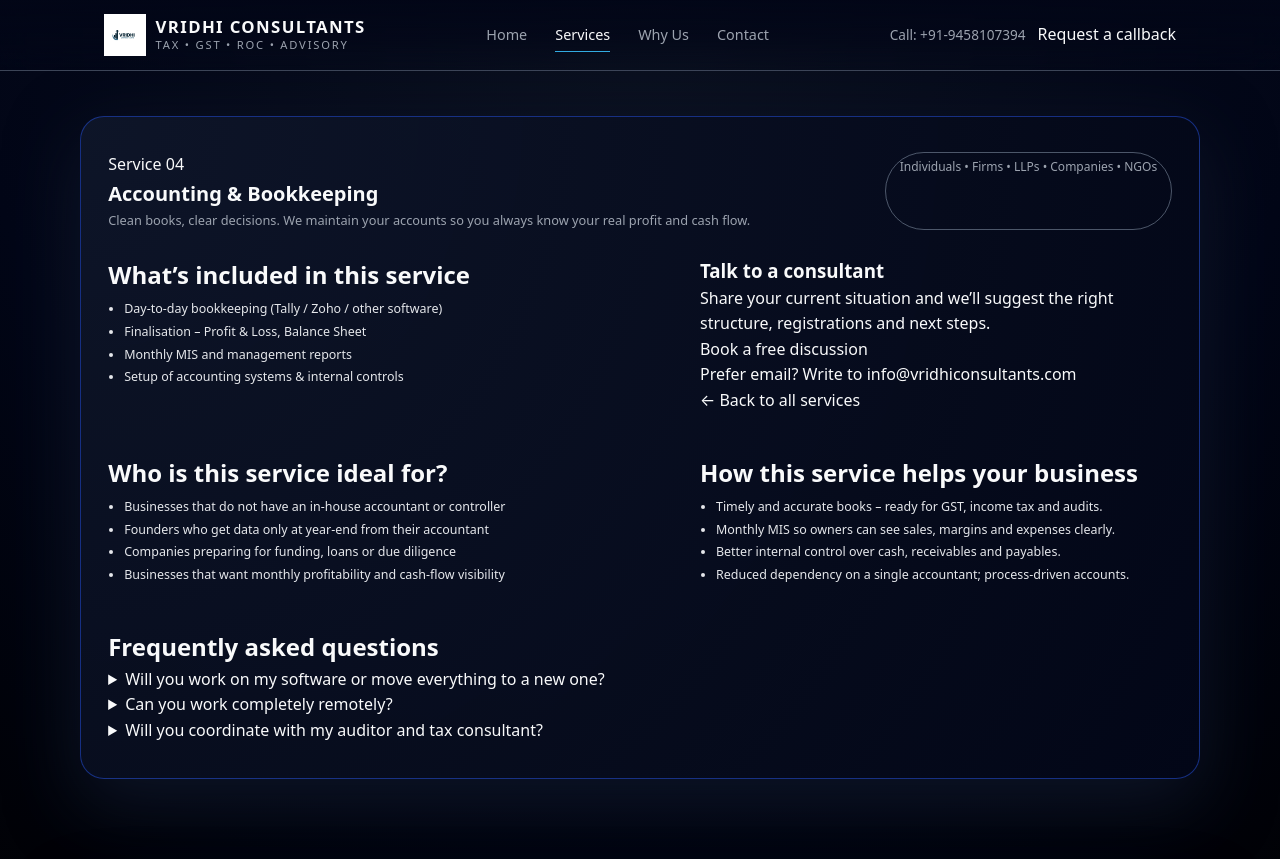
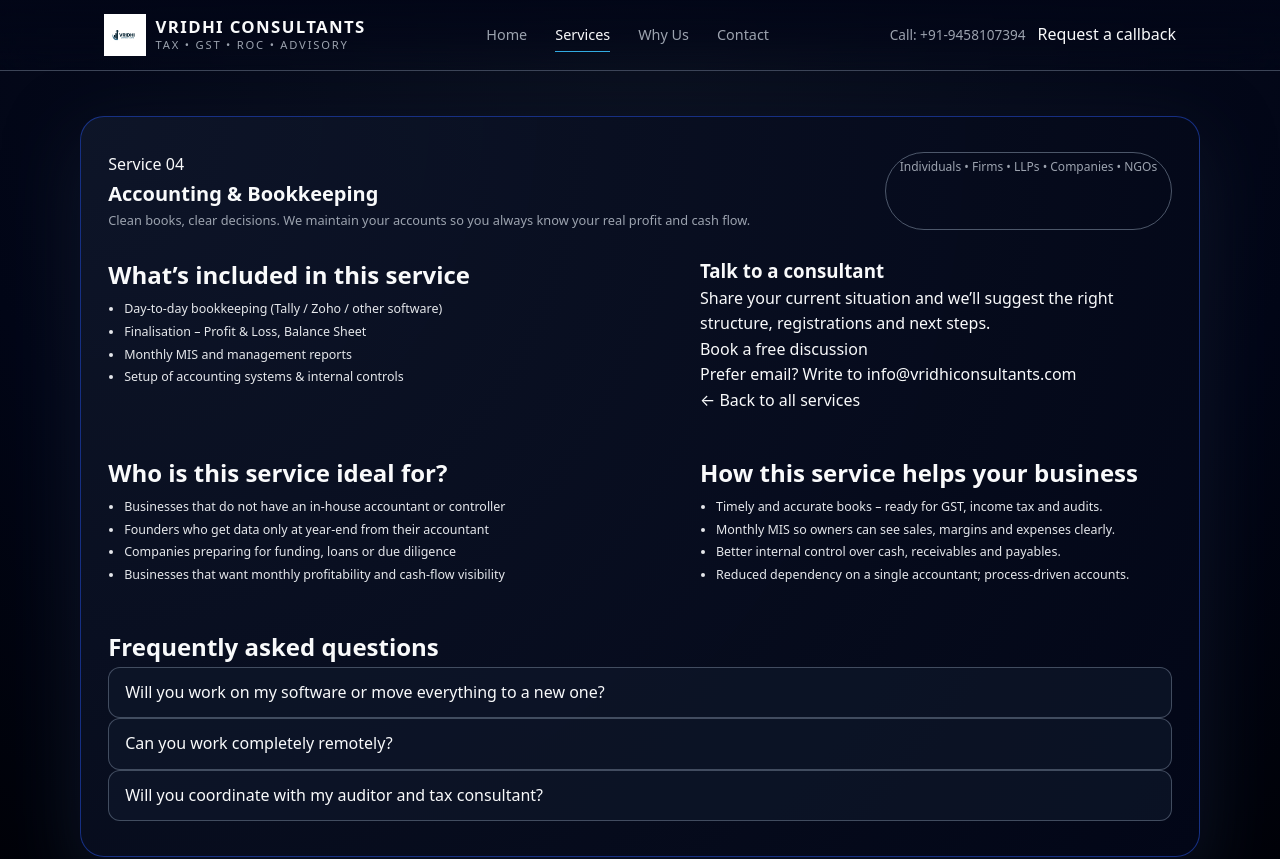
Before and after one commit to KP-1306/vridhi-consultants, a React (Vite) app: page /services/accounting-bookkeeping in a window 1280 px wide. Shown: the top 859 px of the page. Built offline with nearby package versions, Linux system fonts and the light colour scheme.

Commit message:
Update index.css

```diff
--- a/src/index.css
+++ b/src/index.css
@@ -662,3 +662,36 @@ footer {
   color: #9ca3af;
   margin-top: 0.15rem;
 }
+
+
+// New
+
+.service-faq-list {
+  margin-top: 1rem;
+  display: flex;
+  flex-direction: column;
+  gap: 0.5rem;
+}
+
+.service-faq-item {
+  background: rgba(15, 23, 42, 0.7);
+  border-radius: 0.75rem;
+  padding: 0.75rem 1rem;
+  border: 1px solid rgba(148, 163, 184, 0.4);
+}
+
+.service-faq-item summary {
+  cursor: pointer;
+  font-weight: 500;
+  list-style: none;
+}
+
+.service-faq-item summary::-webkit-details-marker {
+  display: none;
+}
+
+.service-faq-item p {
+  margin-top: 0.5rem;
+  font-size: 0.9rem;
+  color: #e5e7eb;
+}
```
